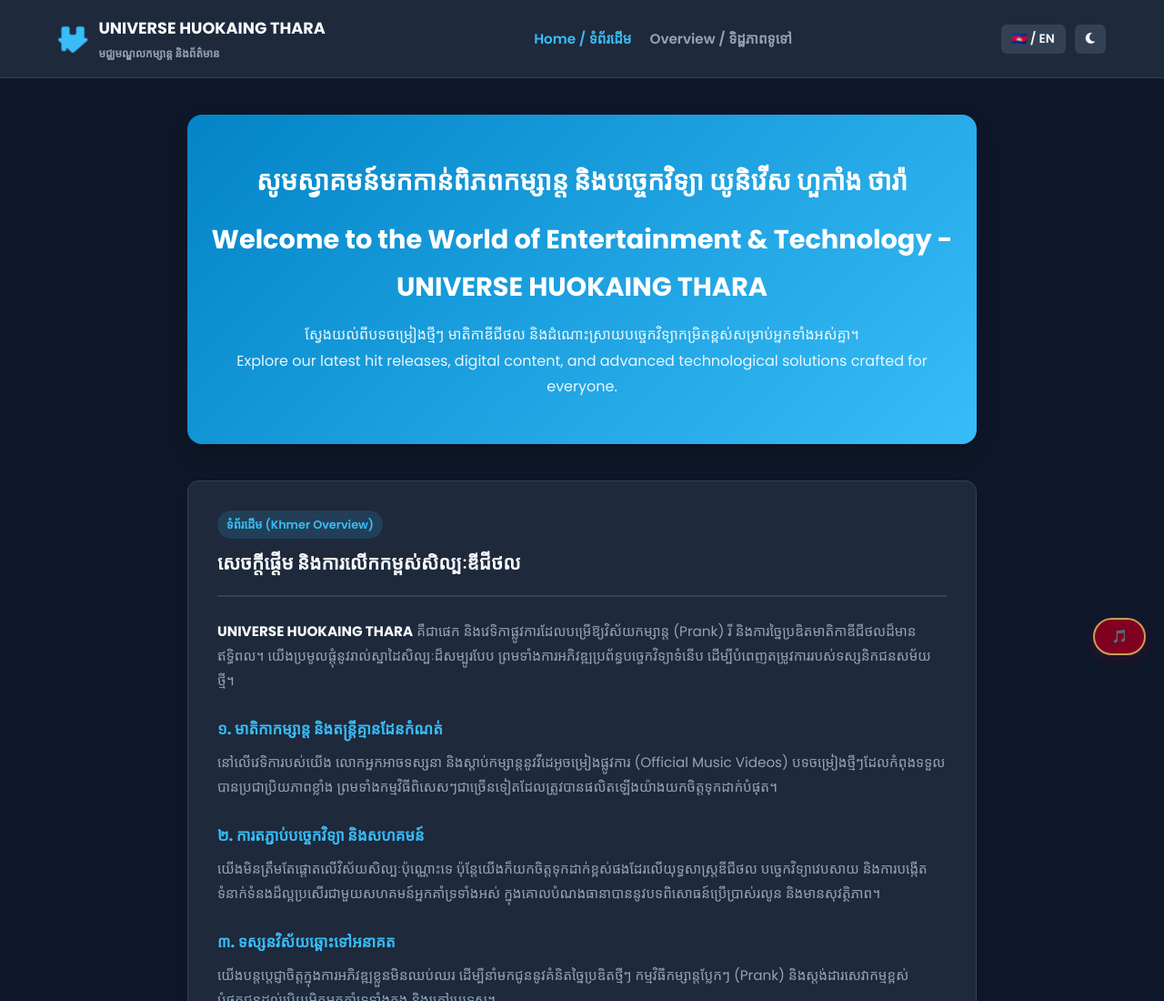
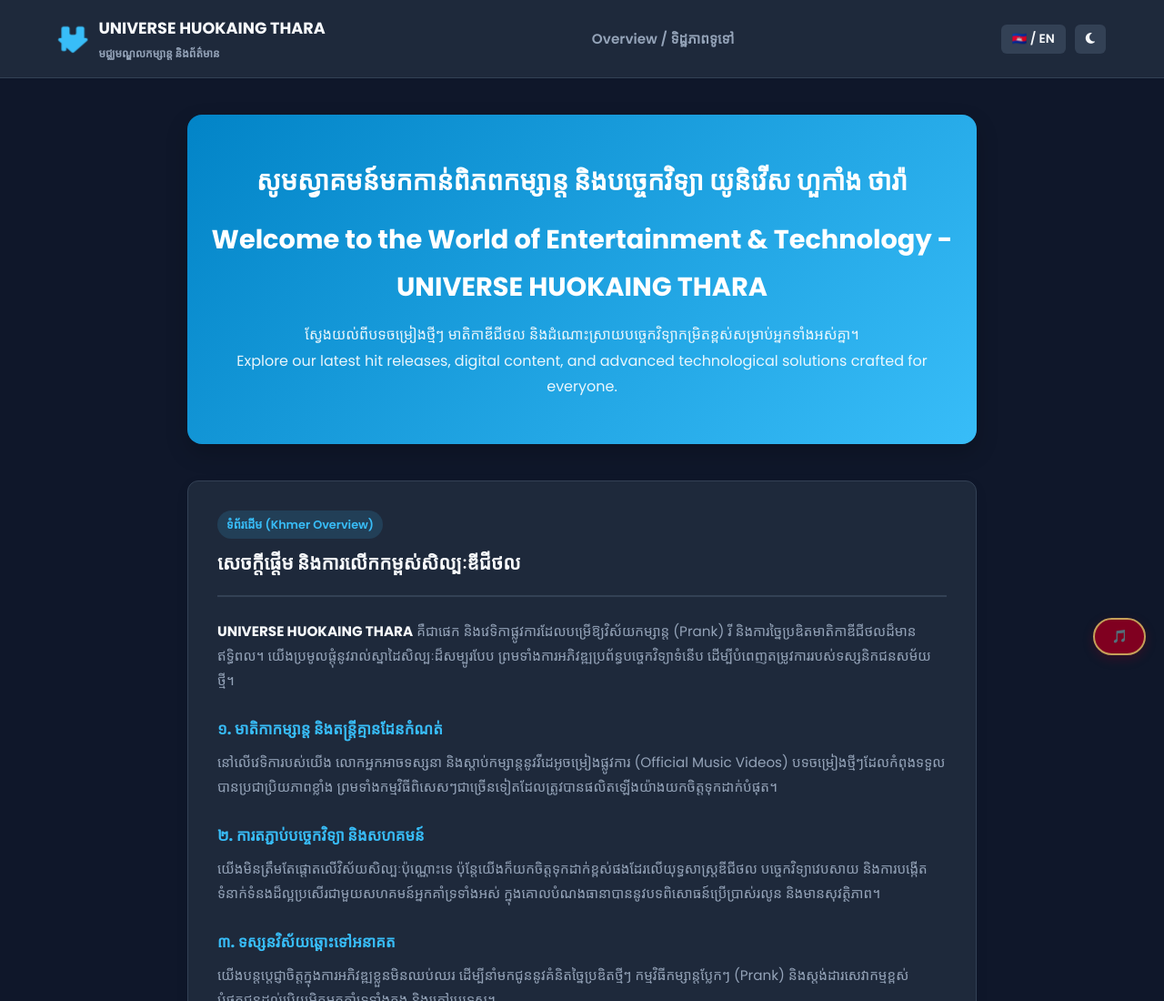
Before and after one commit to tharahuokaing/universe_huokaingthara_home, a plain HTML site: page index.html in a window 1280 px wide. Shown: the top 1100 px of the page at 91% size. Drawn offline with Linux system fonts and the light colour scheme; a web font is replaced by a local one.

Commit message:
Remove active class from Home link in nav

```diff
--- a/index.html
+++ b/index.html
@@ -18,7 +18,6 @@
             <h1>UNIVERSE HUOKAING THARA <span class="sub-title">មជ្ឈមណ្ឌលកម្សាន្ត និងព័ត៌មាន</span></h1>
         </div>
         <nav class="nav-links">
-            <a href="index.html" class="active">Home / ទំព័រដើម</a>
             <a href="https://tharahuokaing.github.io/universe_huokaingthara_home_overview/">Overview / ទិដ្ឋភាពទូទៅ</a>
         </nav>
         <div class="controls">
```
